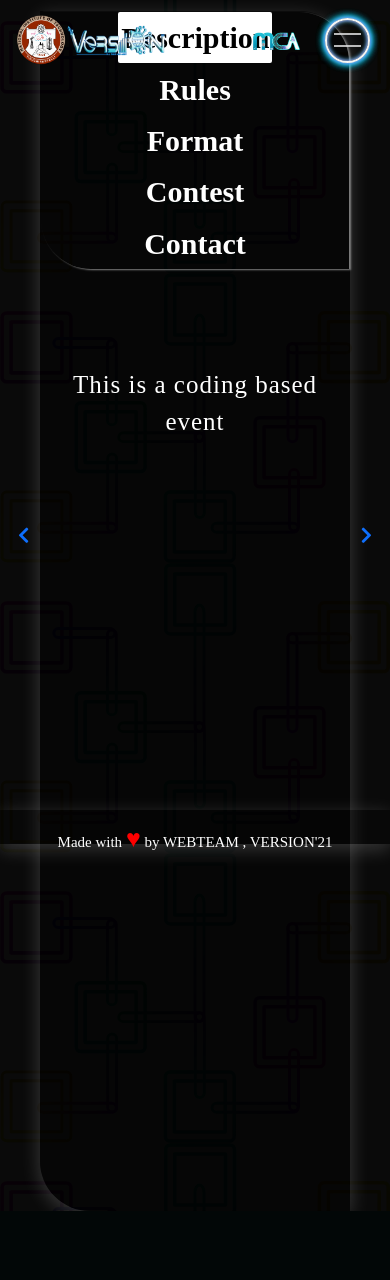
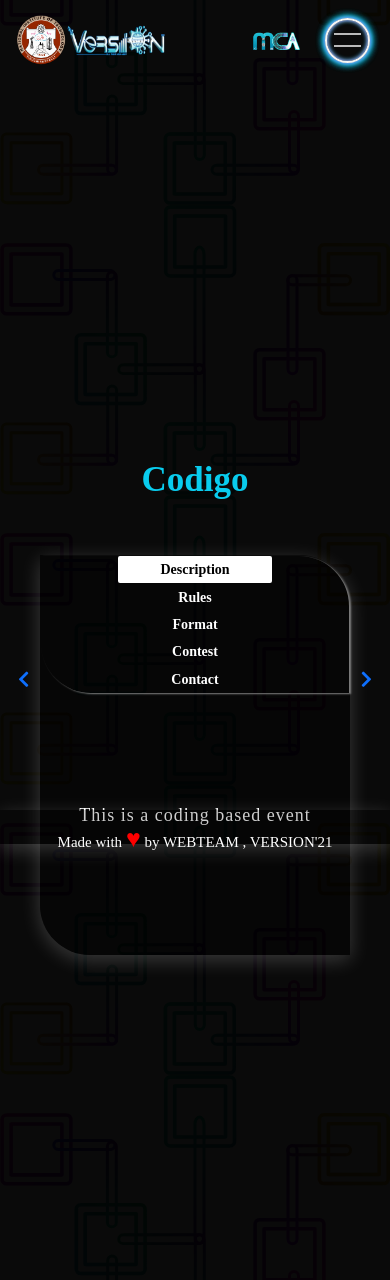
Before and after one commit to 015amit/res_version, a Flask app: page /events/1 in a window 390 px wide. Before the commit the page ends 1211 px from the top, so only its background shows below. Run offline with Flask 2, Linux system fonts and the light colour scheme; some libraries are stand-ins or nearby versions; some web fonts are replaced.

Commit message:
last one

```diff
--- a/version/static/css/desc.css
+++ b/version/static/css/desc.css
@@ -131,60 +131,75 @@
         color: #fff;
     }
 
+
+    @media screen and (max-width: 1080px) {
+        .footer{
+            position: absolute;
+        }
+        .main2 {
+            align-items: center;
+            justify-content: center;
+            height: 1200px;
+            /* margin-top: 40%; */
+        }
+        .head h1 {
+            font-weight: 900;
+        }
+        /* .content .card {
+            height: 1200px;
+        } */
+        /* .tab button {
+            font-size: 30px;
+            font-weight: 900;
+        } */
+        .tabcontent p {
+            font-size: 20px;
+        }
+    }
+
+
         @media screen and (max-width: 768px) {
             .card-header ul li {
                 font-size: 10px;
             }
+
             .card {
                 width: 310px;
             }
+/* .main2{
+    height: 500px;
+} */
             .card-text {
                 font-size: 18px;
             }
+
             .imgbox {
                 height: 80px;
                 width: 80px;
             }
+
             .head h1 {
                 font-size: 35px;
             }
+
             .prev,
             .next {
                 font-size: 18px;
             }
-        .tab{
+
+            .tab {
                 flex-direction: column;
                 box-shadow: 2px 1px 2px grey;
                 border-radius: 0px 50px;
             }
-        .tab button{
+
+            .tab button {
                 font-size: 14px;
                 padding: 0.2rem;
                 width: 50%;
                 margin: auto;
             }
-    }
-
-    @media screen and (max-width: 1080px) {
-        .footer {
-            position: absolute;
-        }
-        .main2 {
-            align-items: center;
-            justify-content: center;
-            margin-top: 40%;
-        }
-        .head h1 {
-            font-weight: 900;
-        }
-        .content .card {
-            height: 1200px;
-        }
-        .tab button {
-            font-size: 30px;
-            font-weight: 900;
-        }
             .tabcontent p {
-            font-size: 25px;
+                font-size: 18px;
             }
         }
```
Lines whose indentation alone changed are shown as unchanged.
